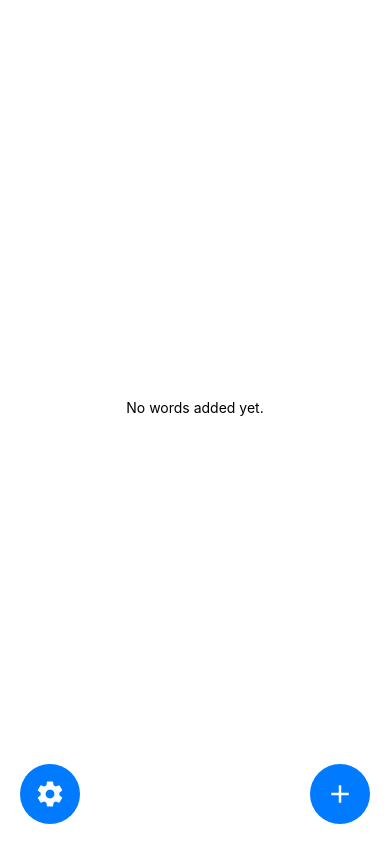
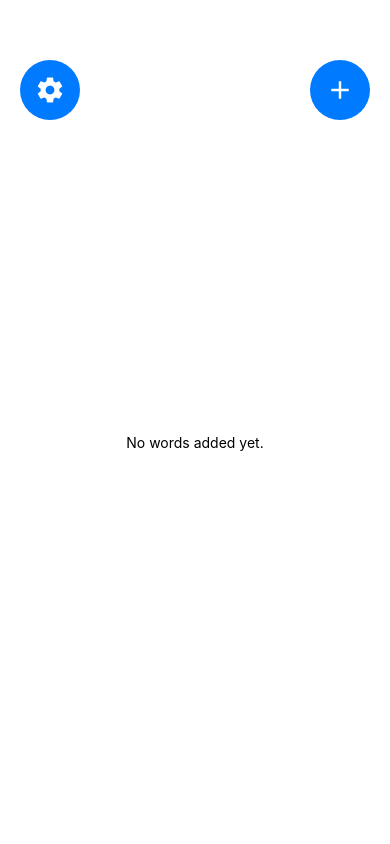
Before and after one commit to AdamLenning/word_of_the_day, a React Native app: screen / in a window 390 px wide. Built offline with nearby package versions, Linux system fonts and the light colour scheme; what expo-notifications would draw is missing.

Commit message:
updated layout

```diff
--- a/styles.js
+++ b/styles.js
@@ -9,7 +9,7 @@ export default StyleSheet.create({
   },
   listContainer: {
     flex: 1,
-    marginTop: 20, // Adjust to place the list below the icons
+    marginTop: 90, // Adjust to place the list below the icons
     marginBottom: 70,
   },
   cardContainer: {
@@ -51,7 +51,7 @@ export default StyleSheet.create({
   },
   addButton: {
     position: 'absolute',
-    bottom: 20,
+    top: 60,
     right: 20,
     width: 60,
     height: 60,
@@ -62,7 +62,7 @@ export default StyleSheet.create({
   },
   settingsButton: {
     position: 'absolute',
-    bottom: 20,
+    top: 60, // Move down for iPhone notch
     left: 20,
     width: 60,
     height: 60,
```
